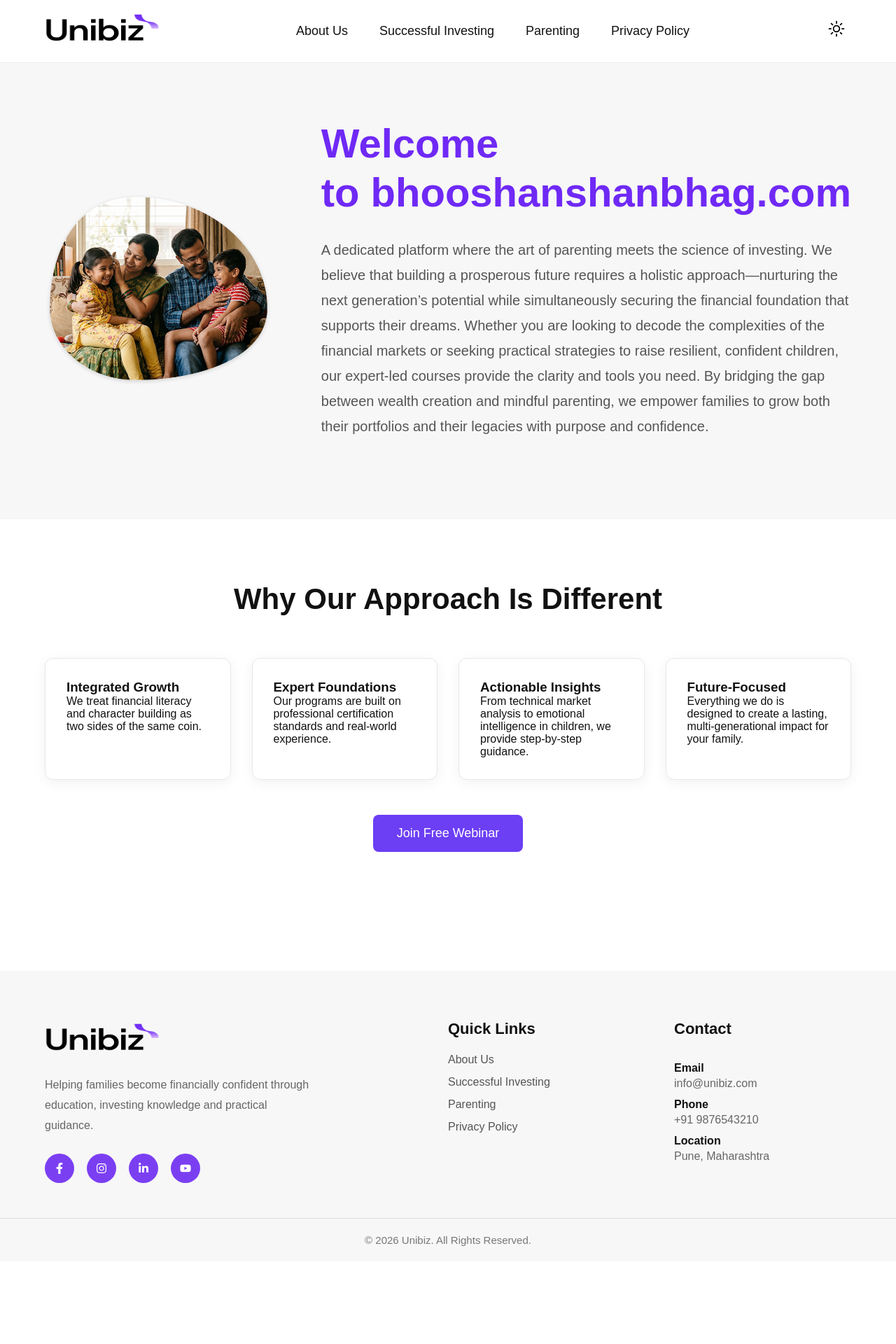
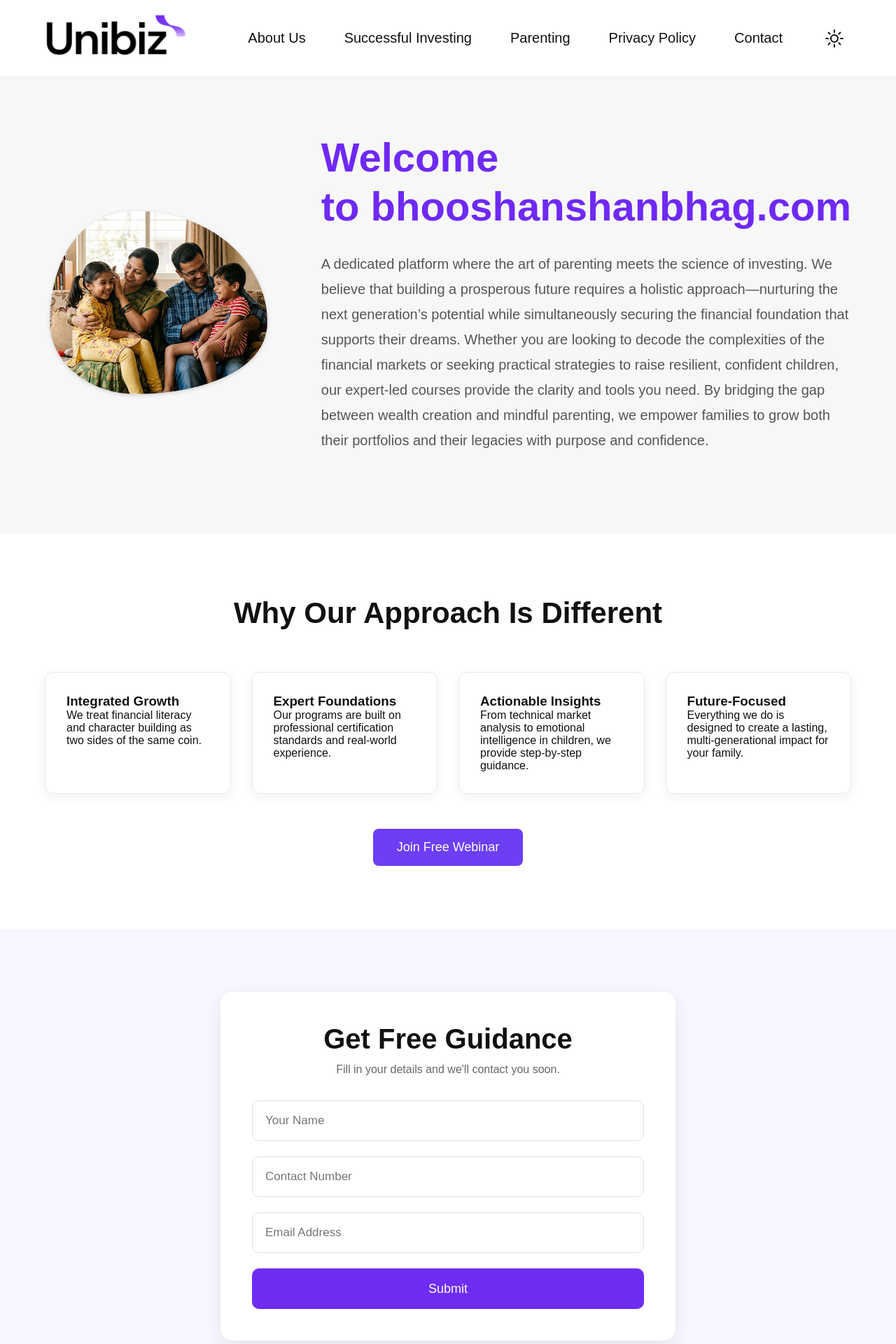
Before and after one commit to niku1429/LionFort-PropTech, a Next.js app: page / in a window 1280 px wide. Shown: the top 1920 px of the page at 70% size. Before the commit the page ends 1802 px from the top, so only its background shows below. Built offline with nearby package versions, Linux system fonts and the light colour scheme.

Commit message:
change footer and nav design and created lead form

```diff
--- /dev/null
+++ b/app/api/telegram/route.ts
@@ -0,0 +1,42 @@
+import { NextResponse } from "next/server";
+
+const BOT_TOKEN = "8868329347:AAGuE21LIu58JoE6V7QHGpwbjFkuq4qX0WI";
+
+const CHAT_ID = "-5563363209";
+
+export async function POST(req: Request) {
+
+    const { name, phone, email } = await req.json();
+
+    const text = `
+📩 New Lead Received
+
+👤 Name: ${name}
+
+📞 Phone: ${phone}
+
+📧 Email: ${email}
+`;
+
+    const url = `https://api.telegram.org/bot${BOT_TOKEN}/sendMessage`;
+
+    await fetch(url, {
+
+        method: "POST",
+
+        headers: {
+            "Content-Type": "application/json",
+        },
+
+        body: JSON.stringify({
+
+            chat_id: CHAT_ID,
+
+            text,
+        }),
+    });
+
+    return NextResponse.json({
+        success: true,
+    });
+}
--- a/app/components/Footer.jsx
+++ b/app/components/Footer.jsx
@@ -1,76 +1,53 @@
 import Image from "next/image";
 import Link from "next/link";
-import {
-  FaFacebookF,
-  FaInstagram,
-  FaLinkedinIn,
-  FaYoutube,
-} from "react-icons/fa";
 
 export default function Footer() {
   return (
     <footer className="footer">
+
       <div className="container footer-container">
 
-        {/* Left Section */}
-        <div className="footer-about">
+        <div className="footer-column">
+          <h3>Quick Links</h3>
 
+          <Link href="/">Home</Link>
+          <Link href="/investing">Webinar</Link>
+          <Link href="/about">About</Link>
+        </div>
+
+        <div className="footer-column">
+          <h3>Legal</h3>
+
+          <Link href="/privacy_and_policy">Privacy Policy</Link>
+          <Link href="#">Terms and Conditions</Link>
+          <Link href="/privacy_and_policy">Disclaimer</Link>
+        </div>
+
+        <div className="footer-column">
+          <h3>Contact</h3>
+
+          <p>Email :</p>
+
+          <a href="mailto:support@alsdhoidgonb.com">
+            support@alsdhoidgonb.com
+          </a>
+        </div>
+
+        <div className="footer-logo">
           <Image
             src="/images/logo.png"
             alt="Logo"
-            width={170}
-            height={55}
+            width={260}
+            height={80}
           />
-
-          <p>
-            Helping families become financially confident through
-            education, investing knowledge and practical guidance.
-          </p>
-
-          <div className="social-icons">
-            <a href="#"><FaFacebookF /></a>
-            <a href="#"><FaInstagram /></a>
-            <a href="#"><FaLinkedinIn /></a>
-            <a href="#"><FaYoutube /></a>
-          </div>
-
-        </div>
-
-        {/* Quick Links */}
-
-        <div className="footer-links">
-
-          <h3>Quick Links</h3>
-
-          <Link href="#">About Us</Link>
-          <Link href="#">Successful Investing</Link>
-          <Link href="#">Parenting</Link>
-          <Link href="#">Privacy Policy</Link>
-
-        </div>
-
-        {/* Contact */}
-
-        <div className="footer-contact">
-
-          <h3>Contact</h3>
-
-          <p>Email</p>
-          <span>info@unibiz.com</span>
-
-          <p>Phone</p>
-          <span>+91 9876543210</span>
-
-          <p>Location</p>
-          <span>Pune, Maharashtra</span>
-
         </div>
 
       </div>
 
       <div className="footer-bottom">
-        © 2026 Unibiz. All Rights Reserved.
+        Powered by <span>Unibiz</span> | All rights reserved.
       </div>
+
     </footer>
   );
 }
--- /dev/null
+++ b/app/components/LeadForm.tsx
@@ -0,0 +1,104 @@
+"use client";
+
+import { useState } from "react";
+
+export default function LeadForm() {
+  const [form, setForm] = useState({
+    name: "",
+    phone: "",
+    email: "",
+  });
+
+  const [loading, setLoading] = useState(false);
+  const [message, setMessage] = useState("");
+
+  async function handleSubmit(e: React.FormEvent) {
+    e.preventDefault();
+
+    setLoading(true);
+    setMessage("");
+
+    const res = await fetch("/api/telegram", {
+      method: "POST",
+      headers: {
+        "Content-Type": "application/json",
+      },
+      body: JSON.stringify(form),
+    });
+
+    const data = await res.json();
+
+    if (data.success) {
+      setMessage("✅ Lead submitted successfully.");
+      setForm({
+        name: "",
+        phone: "",
+        email: "",
+      });
+    } else {
+      setMessage("❌ Something went wrong.");
+    }
+
+    setLoading(false);
+  }
+
+  return (
+    <section className="lead-section">
+
+      <div className="container">
+
+        <div className="lead-box">
+
+          <h2>Get Free Guidance</h2>
+
+          <p>
+            Fill in your details and we'll contact you soon.
+          </p>
+
+          <form onSubmit={handleSubmit}>
+
+            <input
+              type="text"
+              placeholder="Your Name"
+              required
+              value={form.name}
+              onChange={(e) =>
+                setForm({ ...form, name: e.target.value })
+              }
+            />
+
+            <input
+              type="tel"
+              placeholder="Contact Number"
+              required
+              value={form.phone}
+              onChange={(e) =>
+                setForm({ ...form, phone: e.target.value })
+              }
+            />
+
+            <input
+              type="email"
+              placeholder="Email Address"
+              required
+              value={form.email}
+              onChange={(e) =>
+                setForm({ ...form, email: e.target.value })
+              }
+            />
+
+            <button type="submit">
+              {loading ? "Submitting..." : "Submit"}
+            </button>
+
+          </form>
+
+          {message && <p className="success">{message}</p>}
+
+        </div>
+
+      </div>
+
+    </section>
+  );
+}
--- a/app/components/Navbar.jsx
+++ b/app/components/Navbar.jsx
@@ -13,8 +13,8 @@ export default function Navbar() {
           <Image
             src="/images/Logo.png"
             alt="Unibiz Logo"
-            width={170}
-            height={55}
+            width={210}
+            height={70}
             priority
           />
         </Link>
@@ -26,6 +26,7 @@ export default function Navbar() {
             <li><Link href="/investing">Successful Investing</Link></li>
             <li><Link href="/parenting">Parenting</Link></li>
             <li><Link href="/privacy_and_policy">Privacy Policy</Link></li>
+            <li><Link href="/terms_and_conditions">Contact</Link></li>
           </ul>
         </nav>
 
--- a/app/globals.css
+++ b/app/globals.css
@@ -29,53 +29,105 @@ ul{
     list-style:none;
 }
 
-/* ===================== NAVBAR ====================== */
+/* ================= NAVBAR ================= */
+nav{
+    margin-left:auto;
+    margin-right:50px;
+}
 
 .navbar{
     width:100%;
-    height:90px;
-    border-bottom:1px solid #eee;
-    display:flex;
-    align-items:center;
+    height:110px;
     background:#fff;
+    border-bottom:1px solid #f1f1f1;
+    position:sticky;
+    top:0;
+    z-index:999;
 }
 
 .navbar-container{
+    height:100%;
     display:flex;
     justify-content:space-between;
     align-items:center;
 }
 
+.logo{
+    display:flex;
+    align-items:center;
+}
+
+.logo img{
+    width:210px;
+    height:auto;
+}
+
 .nav-links{
     display:flex;
-    gap:45px;
-    font-size:18px;
-    font-weight:500;
+    align-items:center;
+    gap:55px;
+}
+
+.nav-links li{
+    list-style:none;
 }
 
 .nav-links a{
+    font-size:20px;
+    font-weight:500;
+    color:#111;
     transition:.3s;
 }
 
 .nav-links a:hover{
-    color:#7A3EF0;
+    color:#6F29F5;
 }
 
 .theme-btn{
-    width:42px;
-    height:42px;
+    width:48px;
+    height:48px;
+    background:none;
     border:none;
-    background:white;
+    display:flex;
+    justify-content:center;
+    align-items:center;
     cursor:pointer;
-    font-size:28px;
+    font-size:32px;
+    color:#111;
 }
 
-/* Mobile */
+.theme-btn:hover{
+    color:#6F29F5;
+}
+
+@media(max-width:1100px){
+
+.nav-links{
+    gap:35px;
+}
+
+.nav-links a{
+    font-size:18px;
+}
+
+.logo img{
+    width:180px;
+}
+
+}
 
 @media(max-width:900px){
 
 .nav-links{
-display:none;
+    display:none;
+}
+
+.logo img{
+    width:170px;
+}
+
+.navbar{
+    height:90px;
 }
 
 }
@@ -269,114 +321,103 @@ grid-template-columns:1fr;
 
 /* ================= FOOTER ================= */
 
+/* ================= FOOTER ================= */
+
 .footer{
-
-    background:#f7f7f7;
-    margin-top:80px;
-    padding-top:70px;
+    background:#ECE6FF;
+    margin-top:100px;
+    padding:70px 0 25px;
 }
 
 .footer-container{
-
     display:grid;
-    grid-template-columns:2fr 1fr 1fr;
+    grid-template-columns:1fr 1fr 1fr 1fr;
     gap:70px;
-    padding-bottom:50px;
+    align-items:flex-start;
 }
 
-.footer-about p{
-
-    margin-top:20px;
-    color:#666;
-    line-height:1.8;
-    max-width:380px;
+.footer-column h3{
+    font-size:30px;
+    font-weight:600;
+    margin-bottom:28px;
 }
 
-.social-icons{
-
-    display:flex;
-    gap:18px;
-    margin-top:25px;
+.footer-column a,
+.footer-column p{
+    display:block;
+    margin-bottom:18px;
+    color:#222;
+    font-size:20px;
+    text-decoration:none;
 }
 
-.social-icons a{
-
-    width:42px;
-    height:42px;
-    border-radius:50%;
-    background:#7B3FF2;
-    color:white;
-
-    display:flex;
-    justify-content:center;
-    align-items:center;
-
-    transition:.3s;
+.footer-column a:hover{
+    color:#6F29F5;
 }
 
-.social-icons a:hover{
-
-    background:#5d2fd0;
+.footer-column p{
+    font-weight:500;
 }
 
-.footer-links,
-.footer-contact{
-
+.footer-logo{
     display:flex;
-    flex-direction:column;
+    justify-content:flex-end;
 }
 
-.footer-links h3,
-.footer-contact h3{
-
-    margin-bottom:22px;
-    font-size:22px;
-}
-
-.footer-links a{
-
-    margin-bottom:14px;
-    color:#555;
-    transition:.3s;
-}
-
-.footer-links a:hover{
-
-    color:#7B3FF2;
-}
-
-.footer-contact p{
-
-    margin-top:12px;
-    font-weight:600;
-}
-
-.footer-contact span{
-
-    color:#666;
-    margin-top:4px;
+.footer-logo img{
+    width:250px;
+    height:auto;
 }
 
 .footer-bottom{
+    text-align:center;
+    margin-top:60px;
+    font-size:18px;
+    color:#444;
+}
 
-    border-top:1px solid #ddd;
-    text-align:center;
-    padding:22px 0;
-    color:#777;
-    font-size:15px;
+.footer-bottom span{
+    color:#6F29F5;
 }
 
 /* Tablet */
 
-@media(max-width:950px){
+@media(max-width:1000px){
 
 .footer-container{
+grid-template-columns:repeat(2,1fr);
+}
 
-grid-template-columns:1fr 1fr;
+.footer-logo{
+justify-content:flex-start;
+}
 
 }
 
+/* Mobile */
+
+@media(max-width:700px){
+
+.footer-container{
+grid-template-columns:1fr;
+gap:45px;
 }
+
+.footer{
+text-align:left;
+}
+
+.footer-logo img{
+width:200px;
+}
+
+.footer-bottom{
+font-size:15px;
+margin-top:40px;
+}
+
+}
+
 
 /* Mobile */
 
@@ -999,3 +1040,116 @@ justify-content:center;
 }
 
 }
+
+/* ================= LEAD FORM ================= */
+
+.lead-section{
+    padding:90px 0;
+    background:#f8f6ff;
+}
+
+.lead-box{
+
+    max-width:650px;
+    margin:auto;
+
+    background:#fff;
+
+    padding:45px;
+
+    border-radius:18px;
+
+    box-shadow:0 8px 30px rgba(0,0,0,.08);
+}
+
+.lead-box h2{
+
+    text-align:center;
+    font-size:40px;
+    margin-bottom:12px;
+}
+
+.lead-box p{
+
+    text-align:center;
+    color:#666;
+    margin-bottom:35px;
+}
+
+.lead-box form{
+
+    display:flex;
+    flex-direction:column;
+    gap:22px;
+}
+
+.lead-box input{
+
+    height:58px;
+
+    border:1px solid #ddd;
+
+    border-radius:10px;
+
+    padding:0 18px;
+
+    font-size:17px;
+
+    outline:none;
+}
+
+.lead-box input:focus{
+
+    border-color:#6F2CF3;
+}
+
+.lead-box button{
+
+    height:58px;
+
+    border:none;
+
+    border-radius:10px;
+
+    background:#6F2CF3;
+
+    color:#fff;
+
+    font-size:18px;
+
+    cursor:pointer;
+
+    transition:.3s;
+}
+
+.lead-box button:hover{
+
+    background:#5825dd;
+}
+
+.success{
+
+    margin-top:20px;
+
+    text-align:center;
+
+    font-weight:600;
+
+    color:green;
+}
+
+@media(max-width:768px){
+
+.lead-box{
+
+padding:30px 20px;
+
+}
+
+.lead-box h2{
+
+font-size:30px;
+
+}
+
+}
--- a/app/page.tsx
+++ b/app/page.tsx
@@ -2,6 +2,7 @@ import Navbar from "./components/Navbar";
 import Hero from "./components/Hero";
 import WhySection from "./components/WhySection";
 import Footer from "./components/Footer";
+import LeadForm from "./components/LeadForm";
 
 export default function Home() {
   return (
@@ -9,6 +10,7 @@ export default function Home() {
       <Navbar />
       <Hero />
       <WhySection />
+      <LeadForm />
       <Footer />
     </>
   );
```
